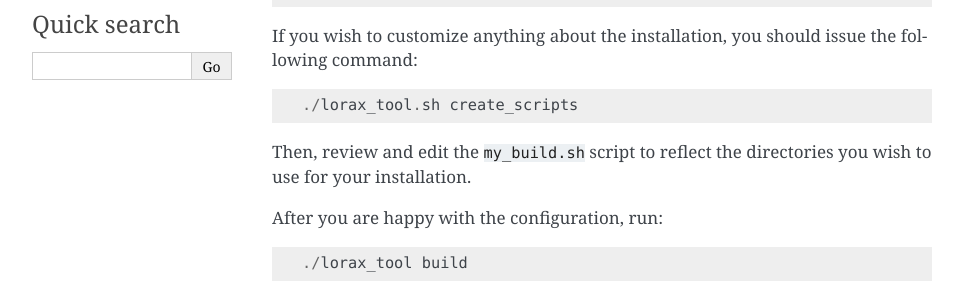
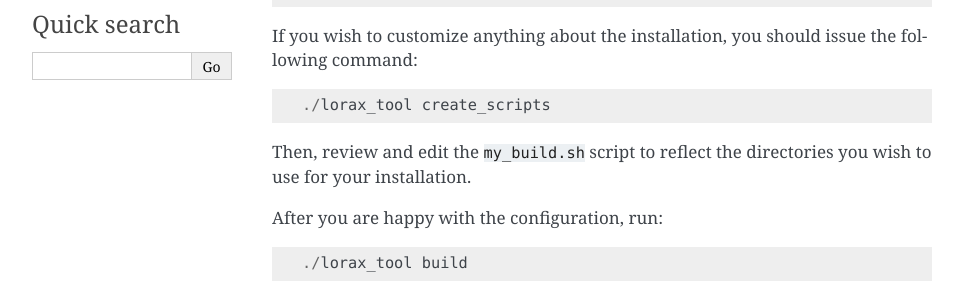
Before and after one commit to LegumeFederation/lorax, a Sphinx documentation site: the page built from docs/direct.rst, in a window 1280 px wide. Shown: the part 464-752 px from the top of the page, without its empty margins (148-1111 px from the left). Built offline with Sphinx 7.4.7, drawn with Linux system fonts in a browser that asks for light colours.

```diff
--- a/docs/direct.rst
+++ b/docs/direct.rst
@@ -14,14 +14,14 @@
 
     mkdir -p ~/.lorax/build
     cd ~/.lorax/build
-    curl -L -o lorax_tool https://raw.githubusercontent.com/LegumeFederation/lorax/master/build_scripts/lorax_tool
+    curl -L -o lorax_tool https://raw.githubusercontent.com/LegumeFederation/lorax/master/build_scripts/lorax_tool.sh
     chmod 755 lorax_tool
 
 
 If you wish to customize anything about the installation, you should issue
 the following command::
 
-        ./lorax_tool.sh create_scripts
+        ./lorax_tool create_scripts
 
 Then, review and edit the ``my_build.sh`` script to reflect the directories you
 wish to use for your installation.
--- a/docs/running.rst
+++ b/docs/running.rst
@@ -20,5 +20,4 @@
 possibility of denial-of-service attacks.
 
 We recommend that ``lorax`` be run in a virtual environment if on a shared
-server.  However, the shell
-scripts will work for real environments as well.
+server.  However, the shell scripts will work for real environments as well.
```
Also changed, not shown: 5 other files.
